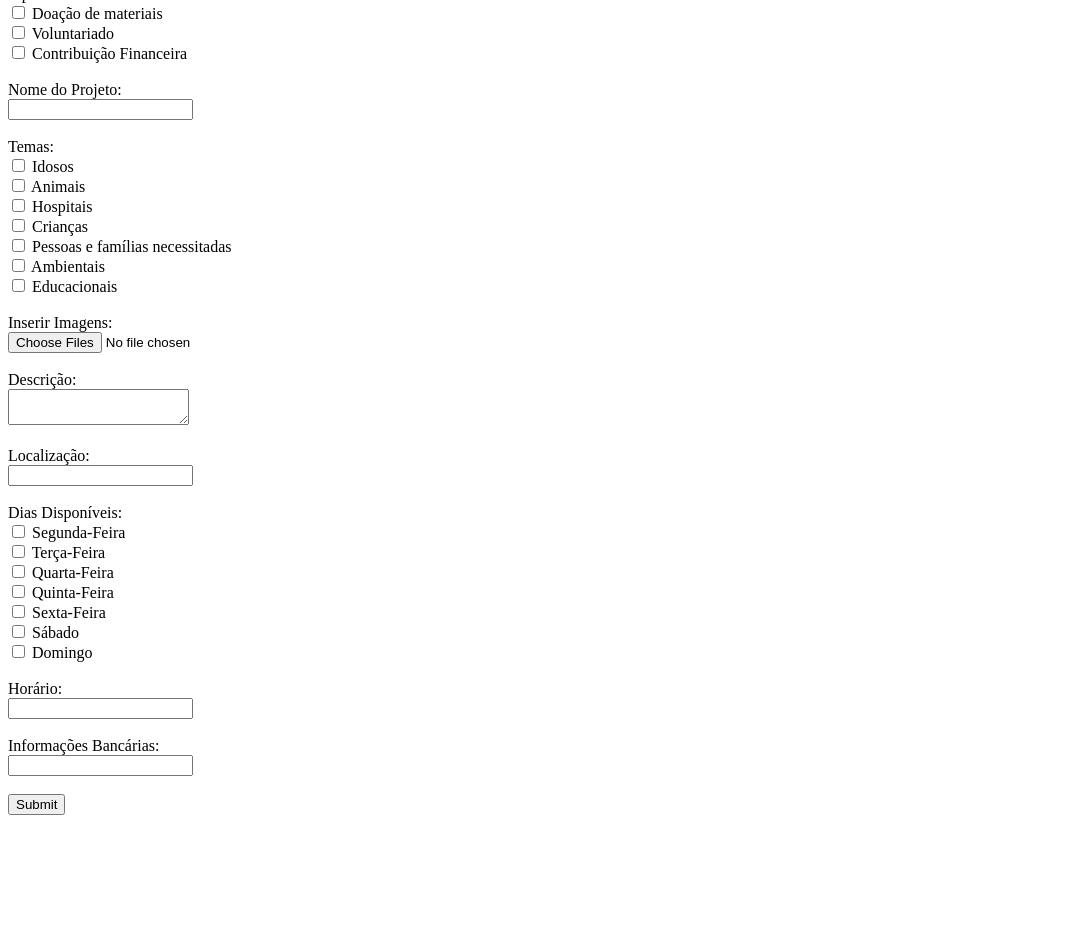
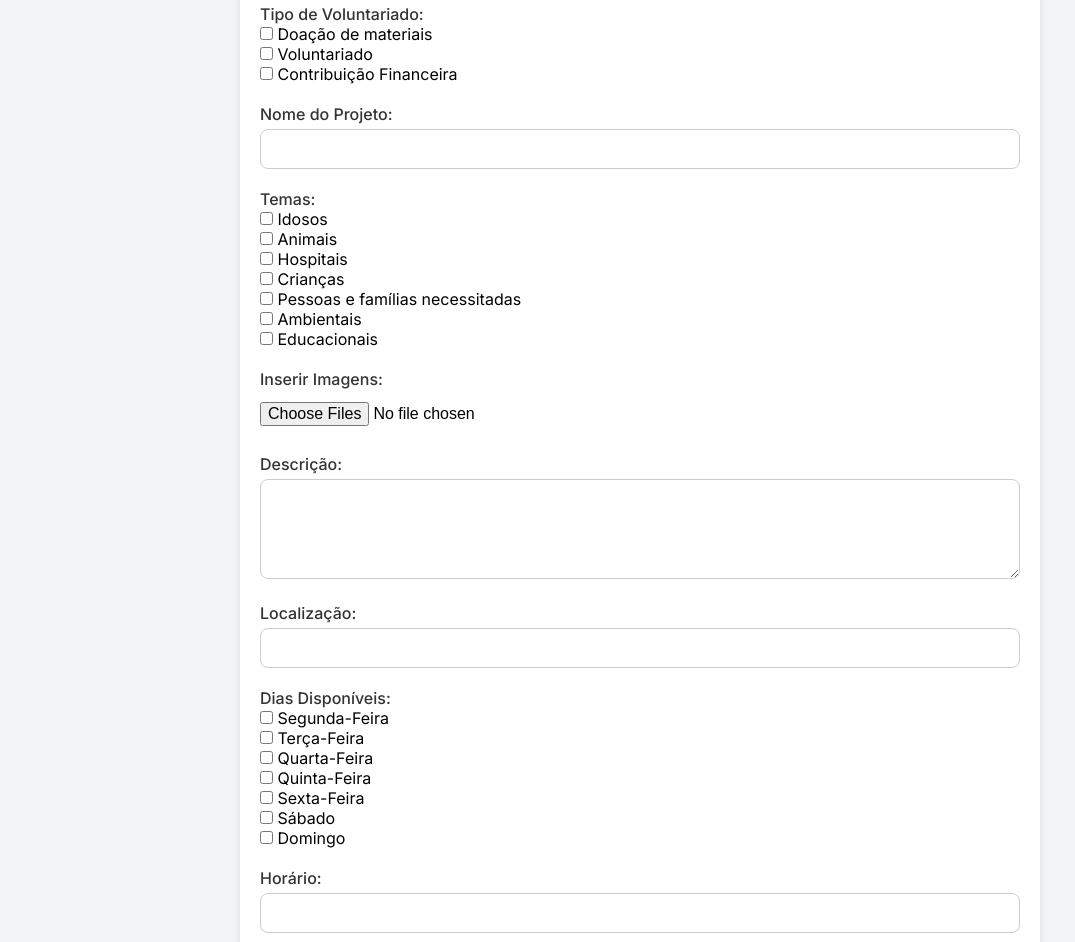
Before and after one commit to JoaoMaia77/Teste-servidor-Js, a website: page public/index.html in a window 1280 px wide. Shown: the part 95-1037 px from the top of the page, without its empty margins (0-1075 px from the left). Before the commit the page ends 918 px from the top, so only its background shows below. Drawn offline with Linux system fonts and the light colour scheme.

Commit message:
Adicionado o style.css

```diff
--- /dev/null
+++ b/public/assets/css/styles.css
@@ -0,0 +1,88 @@
+/* CSS */
+
+@import url('https://fonts.googleapis.com/css2?family=Inter:wght@200;300;400;500&family=Open+Sans:wght@300;400;500;600&display=swap');
+
+* {
+    margin: 0;
+    padding: 0;
+    box-sizing: border-box;
+}
+
+body {
+    font-family: 'Inter', sans-serif;
+    background-color: #f3f4f6;
+    padding: 20px;
+}
+
+.container {
+    max-width: 800px;
+    margin: 0 auto;
+    background-color: #fff;
+    border-radius: 8px;
+    padding: 20px;
+    box-shadow: 0 0 10px rgba(0, 0, 0, 0.1);
+}
+
+h1 {
+    margin-bottom: 20px;
+    text-align: center;
+    color: #6c63ff;
+}
+
+.form {
+    display: flex;
+    flex-direction: column;
+}
+
+.input-box {
+    margin-bottom: 20px;
+}
+
+.input-box label {
+    font-size: 1rem;
+    font-weight: 500;
+    color: #333;
+}
+
+.input-box input[type="text"],
+.input-box textarea {
+    width: 100%;
+    padding: 10px;
+    border: 1px solid #ccc;
+    border-radius: 8px;
+    font-size: 1rem;
+    margin-top: 5px;
+}
+
+.input-box textarea {
+    resize: vertical;
+    min-height: 100px;
+}
+
+.input-box input[type="file"] {
+    width: 100%;
+    padding: 8px 0;
+    border: none;
+    border-radius: 8px;
+    font-size: 1rem;
+    margin-top: 5px;
+    background: transparent; /* Removendo a linha ao redor do campo de arquivo */
+}
+
+.button {
+    width: 18%;
+    margin: 0 auto;
+    padding: 10px;
+    border: none;
+    border-radius: 8px;
+    background-color: #6c63ff;
+    color: #fff;
+    font-size: 1rem;
+    font-weight: 500;
+    cursor: pointer;
+    transition: background-color 0.3s ease;
+}
+
+.button:hover {
+    background-color: #5b52d1;
+}
--- a/public/index.html
+++ b/public/index.html
@@ -1,7 +1,4 @@
-
-
 <!-- Se precisar de ajuda, consulte o arquivo README.md no diretório do projeto. -->
-
 
 <!DOCTYPE html>
 <html lang="en">
@@ -9,19 +6,27 @@
     <meta charset="UTF-8">
     <meta name="viewport" content="width=device-width, initial-scale=1.0">
     <title>Formulário de Voluntariado</title>
+    <link rel="stylesheet" href="assets/css/styles.css">
 </head>
 <body>
+    <div class="container">
+        <div class="form-header">
             <h1>Formulário de Voluntariado</h1>
-
-    <form id="voluntariadoForm" enctype="multipart/form-data">
+        </div>
+        <form class="form" id="voluntariadoForm" enctype="multipart/form-data">
+            <div class="input-box">
                 <label for="tipo">Tipo de Voluntariado:</label><br>
                 <input type="checkbox" name="tipo" value="Doação de materiais"> Doação de materiais<br>
                 <input type="checkbox" name="tipo" value="Voluntariado"> Voluntariado<br>
-        <input type="checkbox" name="tipo" value="Contribuição Financeira"> Contribuição Financeira<br><br>
+                <input type="checkbox" name="tipo" value="Contribuição Financeira"> Contribuição Financeira<br>
+            </div>
 
+            <div class="input-box">
                 <label for="nomeProjeto">Nome do Projeto:</label><br>
-        <input type="text" id="nomeProjeto" name="nomeProjeto"><br><br>
+                <input type="text" id="nomeProjeto" name="nomeProjeto"><br>
+            </div>
 
+            <div class="input-box">
                 <label for="temas">Temas:</label><br>
                 <input type="checkbox" name="temas" value="Idosos"> Idosos<br>
                 <input type="checkbox" name="temas" value="Animais"> Animais<br>
@@ -29,17 +34,25 @@
                 <input type="checkbox" name="temas" value="Crianças"> Crianças<br>
                 <input type="checkbox" name="temas" value="Pessoas e famílias necessitadas"> Pessoas e famílias necessitadas<br>
                 <input type="checkbox" name="temas" value="Ambientais"> Ambientais<br>
-        <input type="checkbox" name="temas" value="Educacionais"> Educacionais<br><br>
+                <input type="checkbox" name="temas" value="Educacionais"> Educacionais<br>
+            </div>
 
+            <div class="input-box">
                 <label for="inserirImagens">Inserir Imagens:</label><br>
-        <input type="file" id="inserirImagens" name="inserirImagens" multiple><br><br>
+                <input type="file" id="inserirImagens" name="inserirImagens" multiple><br>
+            </div>
 
+            <div class="input-box">
                 <label for="descricao">Descrição:</label><br>
-        <textarea id="descricao" name="descricao"></textarea><br><br>
+                <textarea id="descricao" name="descricao"></textarea><br>
+            </div>
 
+            <div class="input-box">
                 <label for="localizacao">Localização:</label><br>
-        <input type="text" id="localizacao" name="localizacao"><br><br>
+                <input type="text" id="localizacao" name="localizacao"><br>
+            </div>
 
+            <div class="input-box">
                 <label for="dias">Dias Disponíveis:</label><br>
                 <input type="checkbox" name="dias" value="Segunda-Feira"> Segunda-Feira<br>
                 <input type="checkbox" name="dias" value="Terça-Feira"> Terça-Feira<br>
@@ -47,17 +60,22 @@
                 <input type="checkbox" name="dias" value="Quinta-Feira"> Quinta-Feira<br>
                 <input type="checkbox" name="dias" value="Sexta-Feira"> Sexta-Feira<br>
                 <input type="checkbox" name="dias" value="Sábado"> Sábado<br>
-        <input type="checkbox" name="dias" value="Domingo"> Domingo<br><br>
+                <input type="checkbox" name="dias" value="Domingo"> Domingo<br>
+            </div>
 
+            <div class="input-box">
                 <label for="horario">Horário:</label><br>
-        <input type="text" id="horario" name="horario"><br><br>
+                <input type="text" id="horario" name="horario"><br>
+            </div>
 
+            <div class="input-box">
                 <label for="infoBancaria">Informações Bancárias:</label><br>
-        <input type="text" id="infoBancaria" name="infoBancaria"><br><br>
+                <input type="text" id="infoBancaria" name="infoBancaria"><br>
+            </div>
 
-        <button type="button" onclick="enviarDados()">Submit</button>
+            <button type="button" class="button" onclick="enviarDados()">Submit</button>
         </form>
-
+    </div>
     <script src="assets/js/script.js"></script>
 </body>
 </html>
```
Also changed, not shown: db.json (+15 -0 lines), public/assets/imgs/1716171643313.jpg (added). Lines whose indentation alone changed are shown as unchanged.
